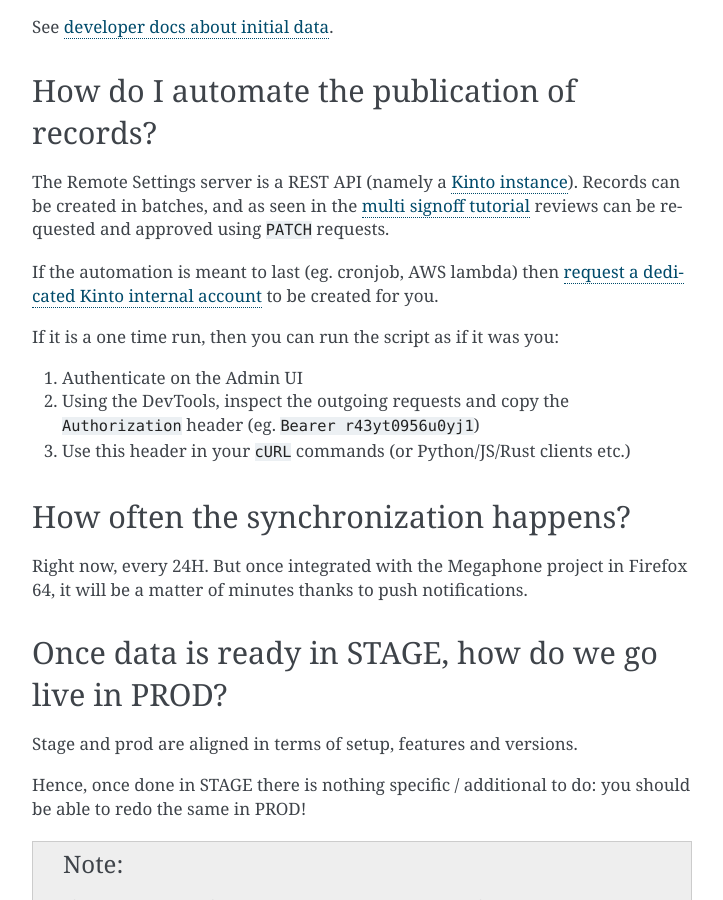
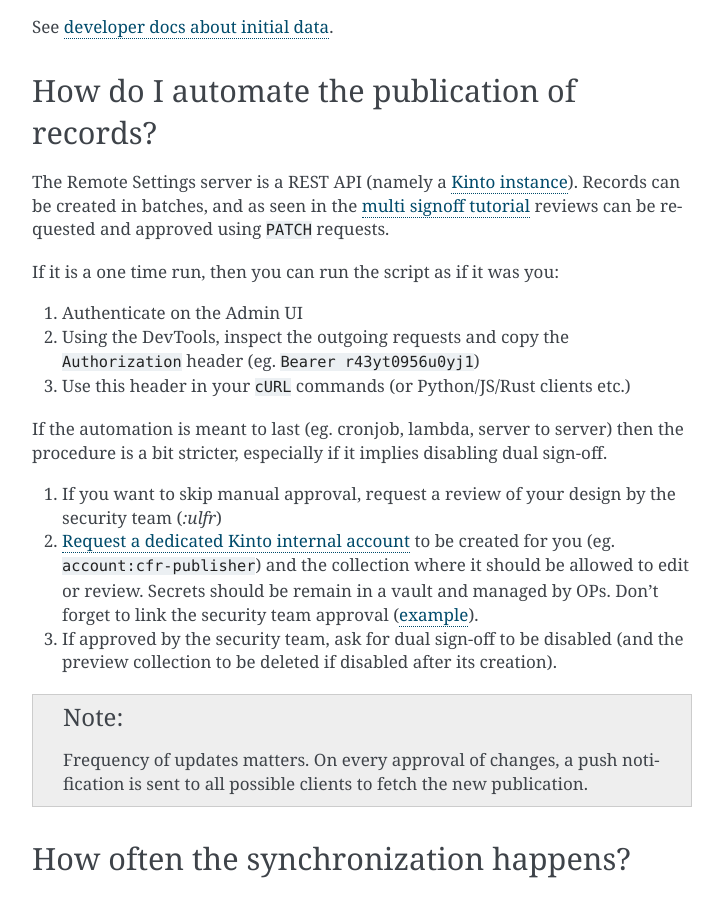
Before and after one commit to mozilla/remote-settings, a Sphinx documentation site: the page built from docs/frequently-asked-questions.rst, in a window 1280 px wide and 900 px high, scrolled down 1155 px. Shown: the whole window, without its empty margins (388-1111 px from the left). Built offline with Sphinx 7.4.7, drawn with Linux system fonts in a browser that asks for light colours.

Commit message:
Add some notes about automated publication

```diff
--- a/docs/frequently-asked-questions.rst
+++ b/docs/frequently-asked-questions.rst
@@ -47,13 +47,22 @@ How do I automate the publication of records?
 
 The Remote Settings server is a REST API (namely a `Kinto instance <https://www.kinto-storage.org>`_). Records can be created in batches, and as seen in the :ref:`multi signoff tutorial <tutorial-multi-signoff>` reviews can be requested and approved using ``PATCH`` requests.
 
-If the automation is meant to last (eg. cronjob, AWS lambda) then `request a dedicated Kinto internal account <https://bugzilla.mozilla.org/enter_bug.cgi?product=Cloud%20Services&component=Server%3A%20Remote%20Settings>`_ to be created for you.
-
 If it is a one time run, then you can run the script as if it was you:
 
 1. Authenticate on the Admin UI
 2. Using the DevTools, inspect the outgoing requests and copy the ``Authorization`` header (eg. ``Bearer r43yt0956u0yj1``)
 3. Use this header in your ``cURL`` commands (or Python/JS/Rust clients etc.)
+
+
+If the automation is meant to last (eg. cronjob, lambda, server to server) then the procedure is a bit stricter, especially if it implies disabling dual sign-off.
+
+1. If you want to skip manual approval, request a review of your design by the security team (*:ulfr*)
+2. `Request a dedicated Kinto internal account <https://bugzilla.mozilla.org/enter_bug.cgi?product=Cloud%20Services&component=Server%3A%20Remote%20Settings>`_ to be created for you (eg. ``account:cfr-publisher``)  and the collection where it should be allowed to edit or review. Secrets should be remain in a vault and managed by OPs. Don't forget to link the security team approval (`example <https://bugzilla.mozilla.org/show_bug.cgi?id=1576989>`_).
+3. If approved by the security team, ask for dual sign-off to be disabled (and the preview collection to be deleted if disabled after its creation).
+
+.. note::
+
+	Frequency of updates matters. On every approval of changes, a push notification is sent to all possible clients to fetch the new publication.
 
 
 How often the synchronization happens?
```
